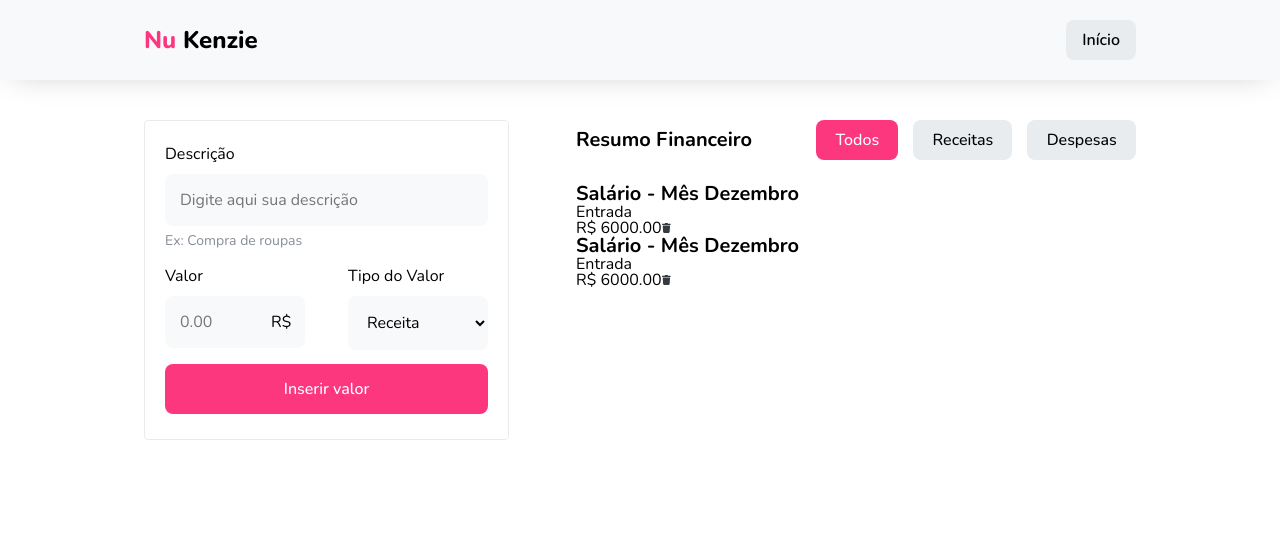
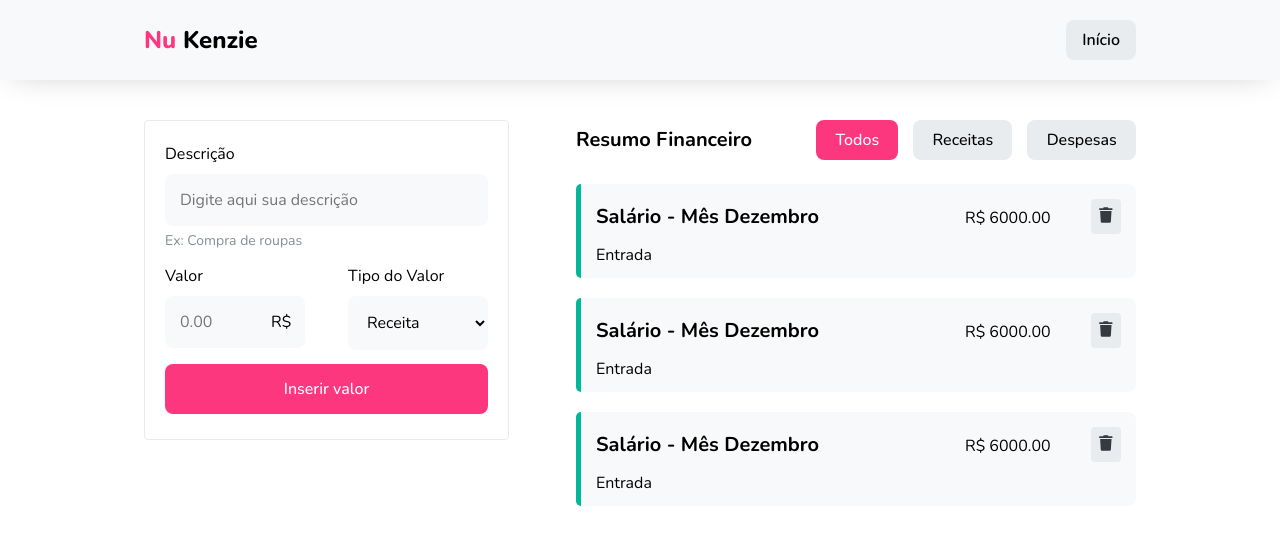
Before and after one commit to Kenzie-Academy-Brasil-Developers/nu-kenzie-react-app, a React (Vite) app in the folder nu-kenzie/: page / in a window 1280 px wide. Both pictures are taken after a click on the button "Iniciar". Shown: the top 544 px of the page. Built offline with nearby package versions, Linux system fonts and the light colour scheme.

Commit message:
feat: balance card CSS

```diff
--- /dev/null
+++ b/nu-kenzie/src/components/Home Page/Balance List/Balance Card/balanceCard.css
@@ -0,0 +1,53 @@
+.balance-card{
+    width: 100%;
+    background-color: var(--grey4);
+    display: flex;
+    border-radius: 8px;
+}
+
+.balance-card span{
+    width: 5px;
+    height: auto;
+    display: inline-block;
+    border-radius: 8px 0 0 8px;
+}
+
+.balance-card .income-color{
+    background-color: var(--brand3);
+}
+
+.balance-card .debit-color {
+    background-color: var(--brand2);
+}
+
+.balance-card > div{
+    width: 100%;
+    display: flex;
+    justify-content: space-between;
+    align-items: baseline;
+    padding: 15px;
+}
+
+.balance-card div h2{
+    margin-bottom: 20px;
+}
+
+.balance-card div small {
+    font-weight: var(--weight4);
+    font-size: var(--size4);
+}
+
+.balance-card div button {
+    background-color: var(--grey3);
+    border-radius: 4px;
+    padding: 8px;
+    margin-left: 40px;
+}
+
+.balance-card div button:hover{
+    background-color: #e2e2e2;
+}
+
+.balance-card div button img{
+    height: 16px;
+}
--- a/nu-kenzie/src/components/Home Page/Balance List/Balance Card/balanceCard.jsx
+++ b/nu-kenzie/src/components/Home Page/Balance List/Balance Card/balanceCard.jsx
@@ -1,9 +1,10 @@
-
+import './balanceCard.css'
 
 export function BalanceCard () {
     return (
-        <li>
-            <div></div>
+        <li className='balance-card'>
+            <span className='income-color'></span>
+            <div>
                 <div>
                     <h2>Salário - Mês Dezembro</h2>
                     <small>Entrada</small>
@@ -11,7 +12,10 @@ export function BalanceCard () {
 
                 <div>
                     <small>R$ 6000.00</small>
+                    <button>
                         <img src="/src/assets/trash-icon.svg" alt="Excluir Receita" />
+                    </button>
+                </div>
             </div>
         </li>
     )
--- a/nu-kenzie/src/components/Home Page/Balance List/balance.css
+++ b/nu-kenzie/src/components/Home Page/Balance List/balance.css
@@ -50,4 +50,9 @@
 
 .section-balance ul{
     width: 100%;
+    max-height: 390px;
+    overflow: auto;
+    display: flex;
+    flex-direction: column;
+    gap: 20px;
 }
--- a/nu-kenzie/src/components/Home Page/Balance List/balance.jsx
+++ b/nu-kenzie/src/components/Home Page/Balance List/balance.jsx
@@ -20,6 +20,7 @@ export function Balance () {
             <ul>
                 <BalanceCard/>
                 <BalanceCard/>
+                <BalanceCard/>
             </ul>
         </section>
     )
```
Lines whose indentation alone changed are shown as unchanged.
